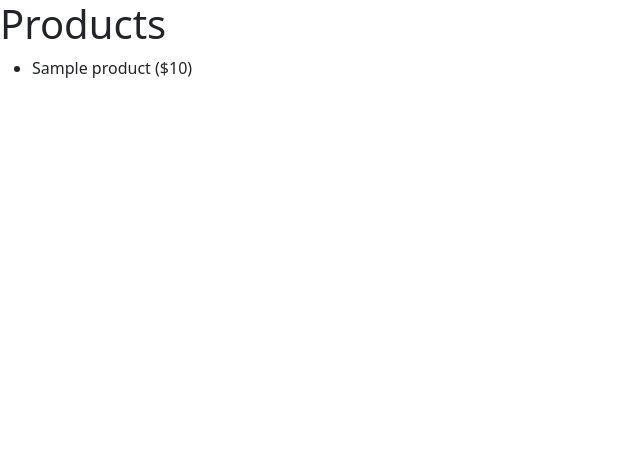
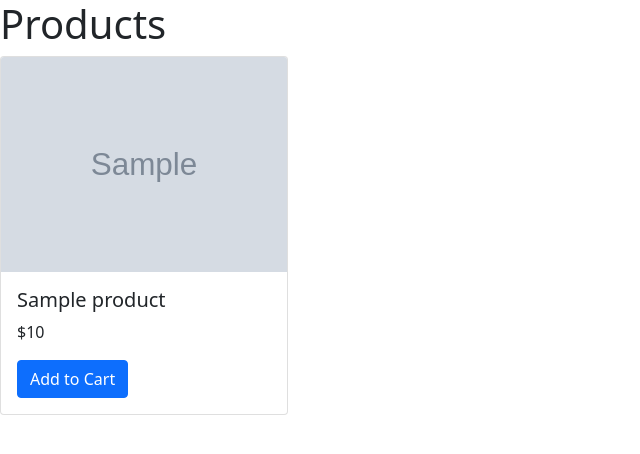
Before and after one commit to Bidesh15-8550/Basic-Python-Machine-Learning-and-Django-Project, a Python web app: template Django/PyShop/products/templates/index.html in a window 1280 px wide. Shown: the top 454 px of the page, without its empty margins (0-640 px from the left). Run offline with Jinja, Linux system fonts and the light colour scheme; the template is opened without the code that fills it: most values are stand-ins (such as "Sample title", 1, 10 or a date in 2020); grey boxes marked "Sample" are stand-in pictures.

Commit message:
more bootstraps

```diff
--- a/Django/PyShop/products/templates/index.html
+++ b/Django/PyShop/products/templates/index.html
@@ -3,9 +3,18 @@
 
 {% block content %}
     <h1>Products</h1>
-    <ul>
+    <div class="row">
         {% for product in products %}
-            <li>{{ product.name }} (${{ product.price }})</li>
+        <div class="col">
+            <div class="card" style="width: 18rem;">
+                <img src="{{ product.image_url }}" class="card-img-top" alt="...">
+                <div class="card-body">
+                  <h5 class="card-title">{{ product.name }}</h5>
+                  <p class="card-text">${{ product.price }}</p>
+                  <a href="#" class="btn btn-primary">Add to Cart</a>
+                </div>
+              </div>
+        </div>
         {% endfor %}
-    </ul>
+    </div>
 {% endblock %}
```
